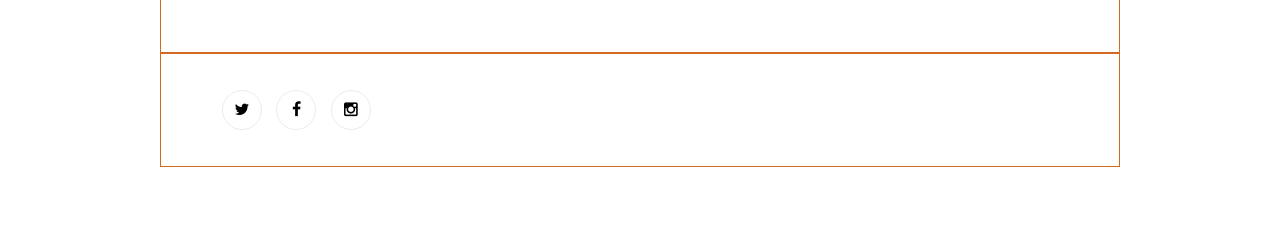
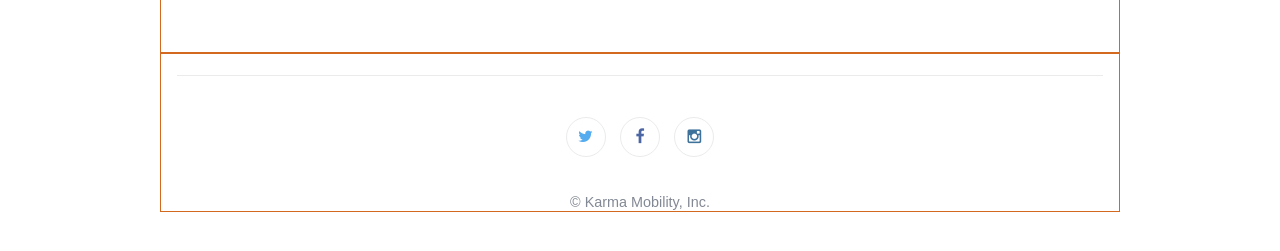
Before and after one commit to koberlag/fewd_landing_page_clone, a plain HTML site: page index.html in a window 1280 px wide. Shown: the part 1242-1493 px from the top of the page. Drawn offline with Linux system fonts and the light colour scheme.

Commit message:
completed footer.

```diff
--- a/css/style.css
+++ b/css/style.css
@@ -576,11 +576,13 @@ div {
 {
   background-color: #fff;
   height:20rem;
+  text-align: center;
 }
 
 .social .icons
 {
  list-style-type: none;
+ padding:0;
 }
 
 .social .icons li
@@ -592,5 +594,32 @@ div {
   margin: 1.25rem 5px;
   border: 1px solid #eaebec;
   padding: 0.625rem 0;
-  text-align: center;
 }
+
+.social hr
+{
+  border: 0;
+  border-top: 1px solid #eaebec;
+  margin: 1.313rem 0;
+}
+
+.twitter
+{
+  color:#55acee;
+}
+
+.facebook
+{
+  color:#4c66a4;
+}
+
+.instagram
+{
+  color:#3f729b;
+}
+
+.social .copy {
+  font-size: 0.9rem;
+  font-weight: 300;
+  color: #838994;
+}
--- a/index.html
+++ b/index.html
@@ -55,17 +55,21 @@
 	</section>
 	<footer class="social">
 	    <div class="content">
+	    	<hr />
 	        <ul class="icons">
-	            <li>
+	            <li class="twitter">
 	                <i class="fa fa-twitter"></i>
 	            </li>
-	            <li>
+	            <li class="facebook">
 	                <i class="fa fa-facebook"></i>
 	            </li>
-	            <li>
+	            <li class="instagram">
 	                <i class="fa fa-instagram"></i>
 	            </li>
 	        </ul>
+	        <span class="copy">
+                &copy; Karma Mobility, Inc.
+            </span>
 	    </div>
 	</footer>
 </body>
```
